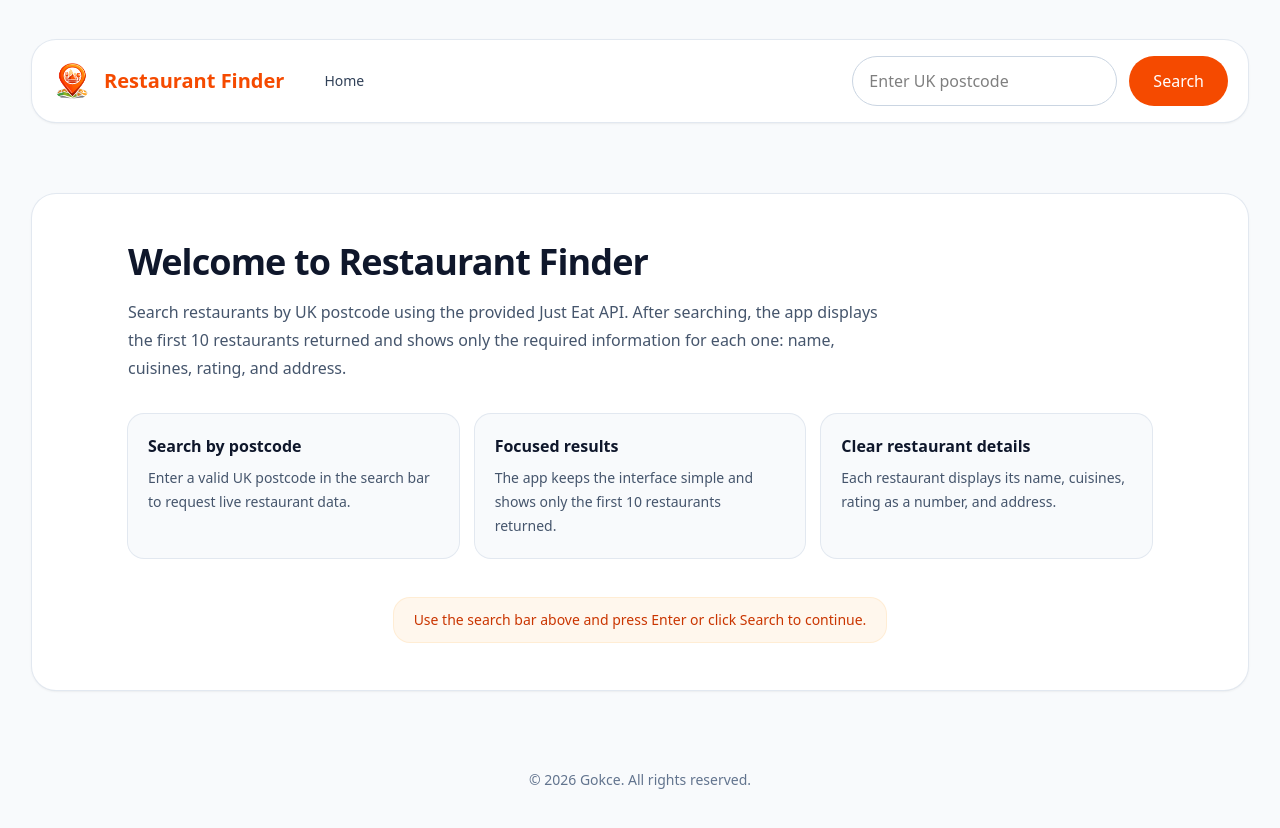
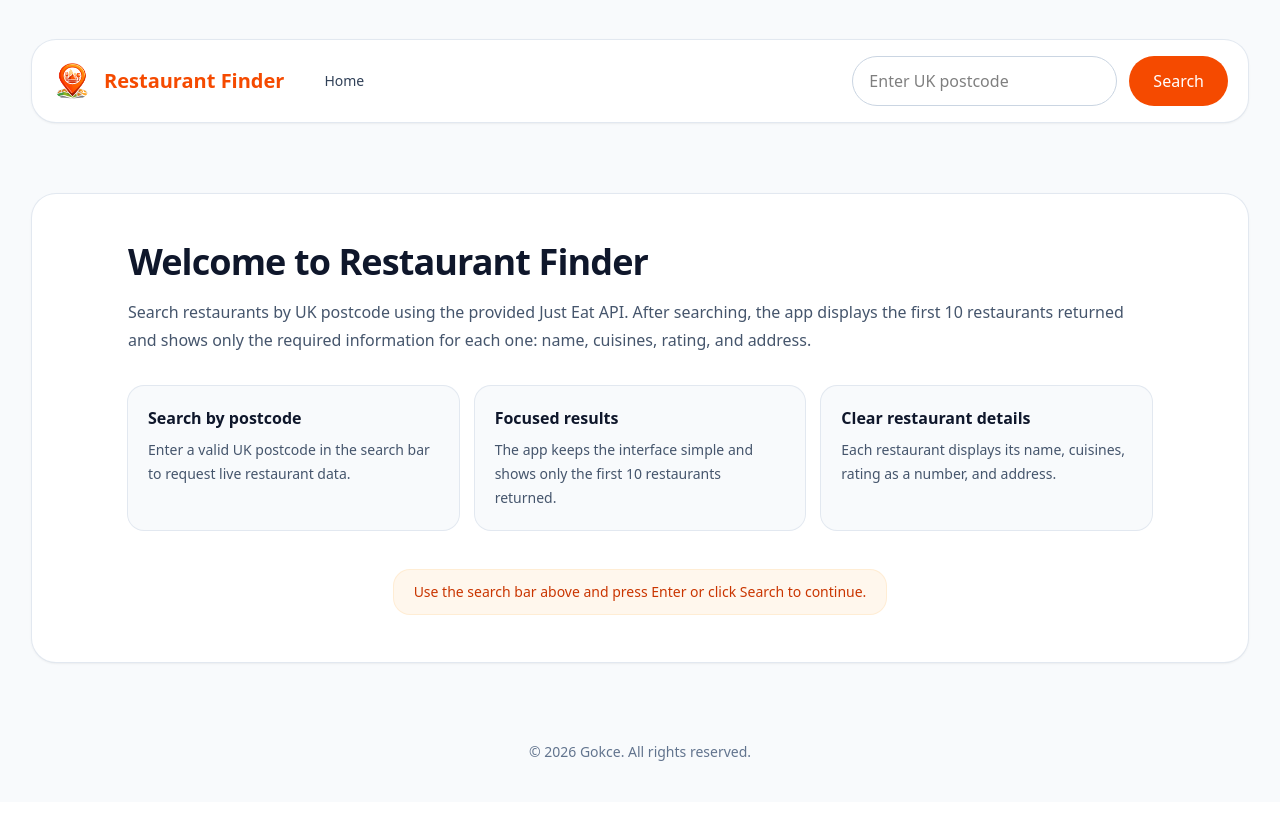
Before and after one commit to gokcesen/jet-restaurant-finder, a React (Vite) app: page / in a window 1280 px wide. After the commit the page ends 802 px from the top, so only its background shows below. Built offline with nearby package versions, Linux system fonts and the light colour scheme.

Commit message:
style: fix welcome panel description width

```diff
--- a/src/components/layout/WelcomePanel/WelcomePanel.styles.ts
+++ b/src/components/layout/WelcomePanel/WelcomePanel.styles.ts
@@ -8,7 +8,7 @@ export const welcomePanelStyles = {
   title:
     'text-left text-3xl font-bold tracking-tight text-slate-900 sm:text-4xl',
   description:
-    'mt-4 max-w-3xl text-left text-sm leading-7 text-slate-600 sm:text-base',
+    'mt-4 max-w-5xl text-left text-sm leading-7 text-slate-600 sm:text-base',
   infoGrid:
     'mt-8 grid gap-4 md:grid-cols-2 xl:grid-cols-3',
   infoCard:
```
